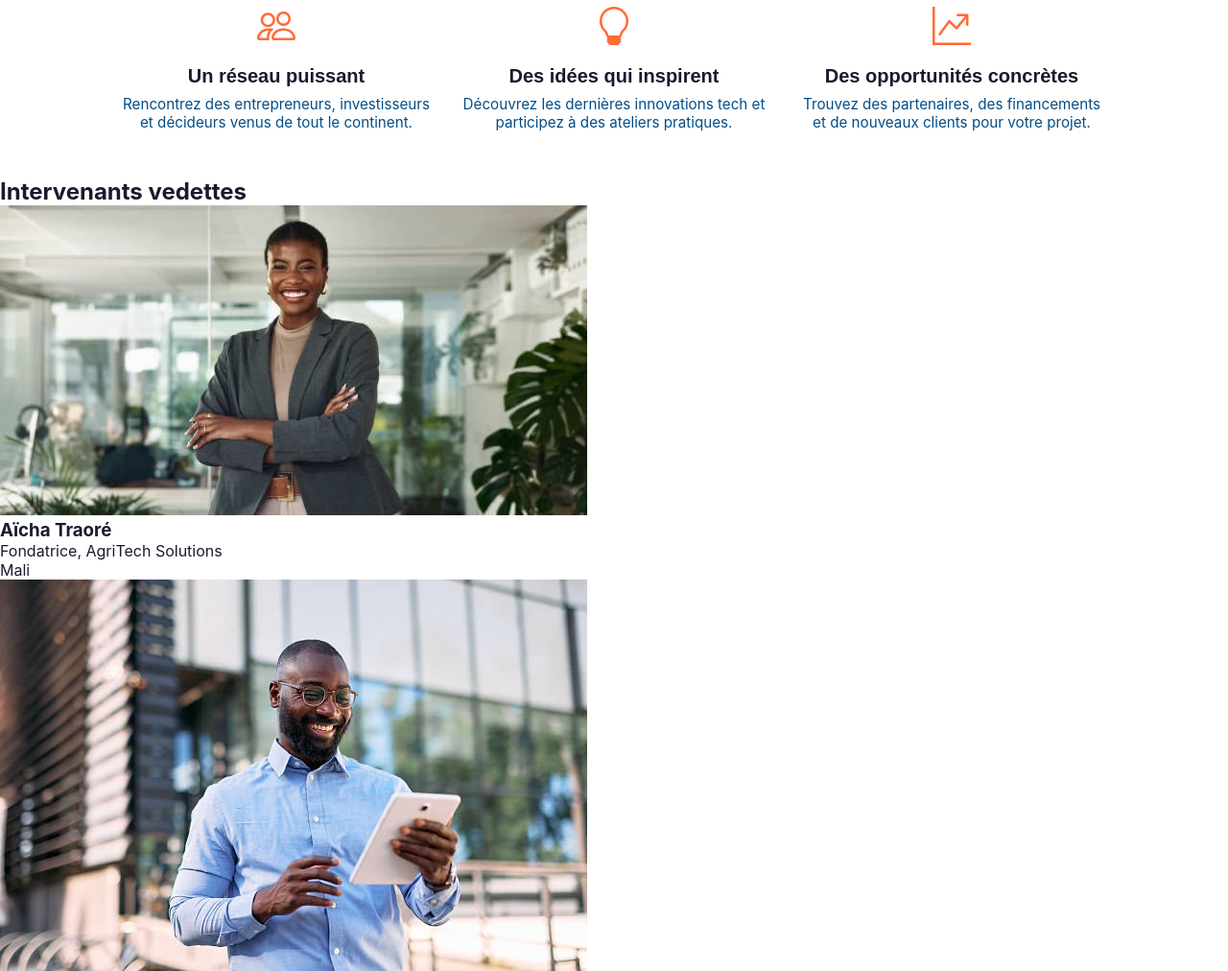
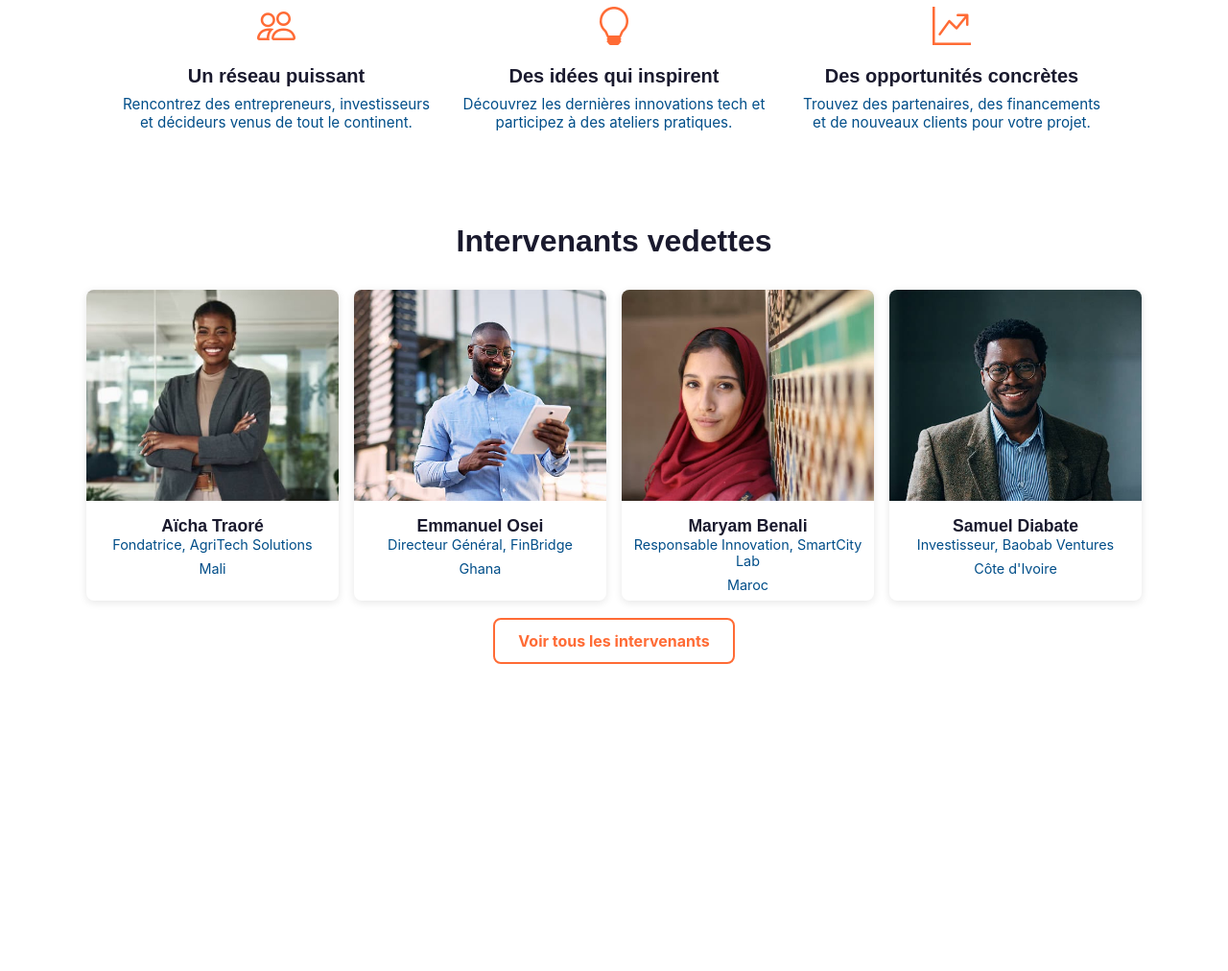
Before and after one commit to Fama-SARR/SARR-Fama-AfriConnectSummit, a plain HTML site: page index.html in a window 1280 px wide. Shown: the part 1200-2212 px from the top of the page at 96% size. After the commit the page ends 1926 px from the top, so only its background shows below. Drawn offline with nearby package versions, Linux system fonts and the light colour scheme.

Commit message:
Ajout du CSS Grid et effet hover pour la section intervenants

```diff
--- a/css/style.css
+++ b/css/style.css
@@ -230,3 +230,60 @@ nav {
   color: var(--color-secondary);
   font-size: 0.95rem;
 }
+
+/*  INTERVENANTS VEDETTES */
+#intervenants {
+  padding: calc(var(--spacing-md) * 3) var(--spacing-md);
+  text-align: center;
+}
+
+#intervenants h2 {
+  font-family: var(--font-heading);
+  font-size: 2rem;
+  margin-bottom: calc(var(--spacing-md) * 2);
+  color: var(--color-text);
+}
+
+.speakers-grid {
+  display: grid;
+  grid-template-columns: repeat(4, 1fr);
+  gap: var(--spacing-md);
+  max-width: 1100px;
+  margin: 0 auto calc(var(--spacing-md) * 2) auto;
+}
+
+.speaker-card {
+  background-color: var(--color-bg);
+  border-radius: var(--radius);
+  overflow: hidden;
+  box-shadow: 0 2px 8px rgba(0, 0, 0, 0.1);
+  transition: transform 0.3s ease, box-shadow 0.3s ease;
+}
+
+.speaker-card img {
+  width: 100%;
+  height: 220px;
+  object-fit: cover;
+  display: block;
+}
+
+.speaker-card h3 {
+  font-family: var(--font-heading);
+  font-size: 1.1rem;
+  margin-top: var(--spacing-md);
+  color: var(--color-text);
+}
+
+.speaker-card p {
+  font-family: var(--font-body);
+  font-size: 0.9rem;
+  color: var(--color-secondary);
+  padding: 0 0.5rem;
+  margin-bottom: 0.5rem;
+}
+
+/* Effet hover : la carte se soulève légèrement avec une ombre plus marquée */
+.speaker-card:hover {
+  transform: translateY(-5px);
+  box-shadow: 0 6px 16px rgba(0, 0, 0, 0.15);
+}
```
